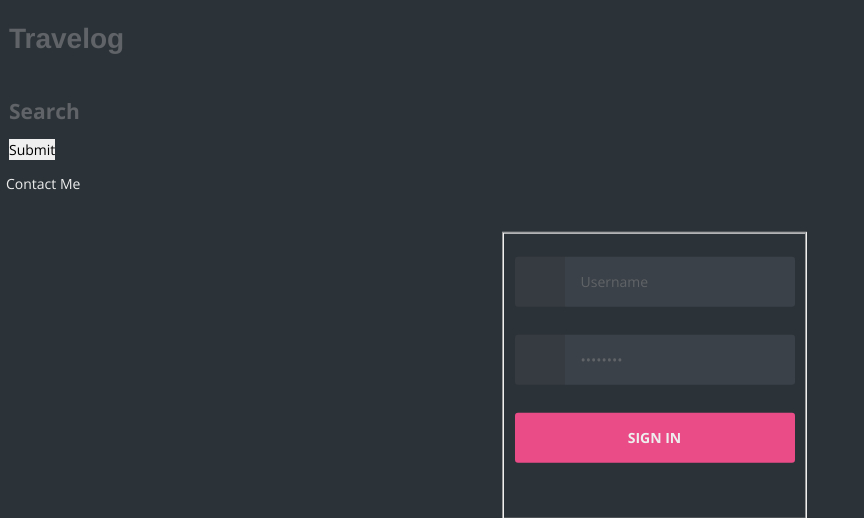
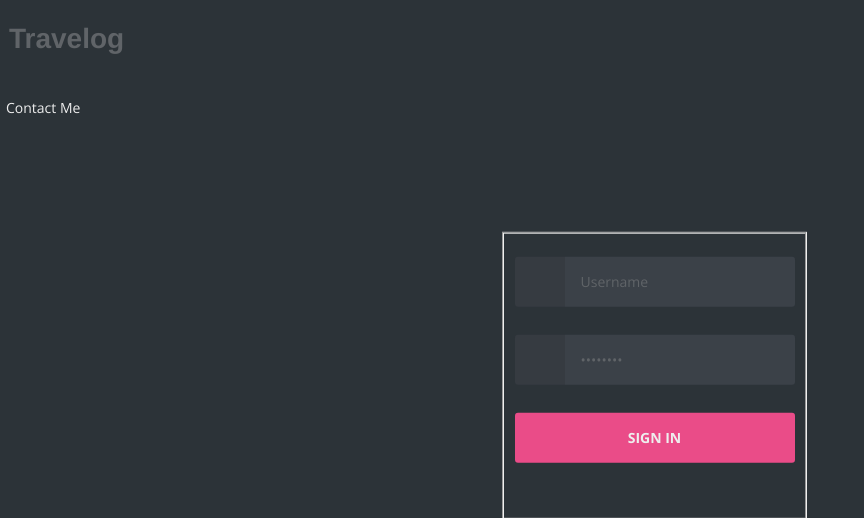
Before and after one commit to vdikun/travelog, a Python web app: template templates/index.html in a window 1280 px wide. Shown: the top 518 px of the page, without its empty margins (0-864 px from the left). Run offline with Jinja, Linux system fonts and the light colour scheme; the template is opened without the code that fills it, so the values that code supplies are empty; some libraries are stand-ins or nearby versions.

Commit message:
integrated new login form with existing index template

```diff
--- a/templates/index.html
+++ b/templates/index.html
@@ -1,58 +1,50 @@
-{% from "macros.html" import show_photos, iterform %}
-
-{% extends "layout.html" %}
+{% from "macros.html" import show_photos, iterform %} {% extends "layout.html" %}
 <script type="text/javascript" src="{{ url_for('static', filename='new.js') }}"></script>
-
 <link rel=stylesheet type=text/css href="{{ url_for('static', filename='style.css') }}">
-
  {% block body %}
 <table>
 <tr>
+	{% if not current_user.is_authenticated() %}
+	<!-- display login form -->
 	<td class=options>
-              {% if current_user.is_authenticated() %}
+		<div class="login">
+			<div class="container">
+				<div id="login">
+					<form method="POST" action="/login/" id="loginform">
+						<fieldset class="clearfix">
+							<p>
+								<span class="fontawesome-user"></span>
+								<input type="text" value="Username" name="name" onblur="if(this.value == '') this.value = 'Username'" onfocus="if(this.value == 'Username') this.value = ''" required>
+							</p>
+							<!-- JS because of IE support; better: placeholder="Username" -->
+							<p>
+								<span class="fontawesome-lock"></span>
+								<input type="password" value="Password" name="password" onblur="if(this.value == '') this.value = 'Password'" onfocus="if(this.value == 'Password') this.value = ''" required>
+							</p>
+							<!-- JS because of IE support; better: placeholder="Password" -->
+							<p>
+								<input type="submit" value="Sign In">
+							</p>
+						</fieldset>
+					</form>
+					<p>
+						Not a member? <a href="#">Sign up now</a><span class="fontawesome-arrow-right"></span>
+					</p>
+				</div>
+				<!-- end login -->
+			</div>
+		</div>
+	 </td>
+		<!-- end login class-->
+		 {% else %}
+		 <!-- display other forms -->
+    <td class=options>
 		 <div class=upload>
 			<h2>Upload</h2>
-                  <form type="loginform" method="POST"  action="/photos/" enctype="multipart/form-data">
+			<form type="loginform" method="POST" action="/photos/" enctype="multipart/form-data">
 				 {{ iterform(upload_form) }}
 			</form>
 		</div>
-		{% else %}
-
-
-		<div class="login">
-
-		    <div class="container">
-
-		      <div id="login">
-
-			<form method="POST" action="/login/" id="loginform">
-
-			  <fieldset class="clearfix">
-
-			    <p>
-			      <span class="fontawesome-user"></span>
-			      <input type="text" value="Username" onBlur="if(this.value == '') this.value = 'Username'" onFocus="if(this.value == 'Username') this.value = ''" required>
-			    </p> <!-- JS because of IE support; better: placeholder="Username" -->
-			    <p>
-			      <span class="fontawesome-lock"></span>
-			      <input type="password"  value="Password" onBlur="if(this.value == '') this.value = 'Password'" onFocus="if(this.value == 'Password') this.value = ''" required>
-			    </p> <!-- JS because of IE support; better: placeholder="Password" -->
-
-			    <p><input type="submit" value="Sign In"></p>
-
-			  </fieldset>
-
-			</form>
-
-			<p>Not a member? <a href="#">Sign up now</a><span class="fontawesome-arrow-right"></span></p>
-
-		      </div> <!-- end login -->
-
-		    </div>
-		</div><!-- end login class-->
-
-
-		{% endif %}
 		<div class=search>
 			<h2>Search</h2>
 			<form method="GET" action="/photos/" id="photoform">
@@ -62,8 +54,7 @@
     </td>
 	<td class=photos id=photos>
 	</td>
+	 {% endif %}
 </tr>
 </table>
-
-
 {% endblock %}
```
Lines whose indentation alone changed are shown as unchanged.
